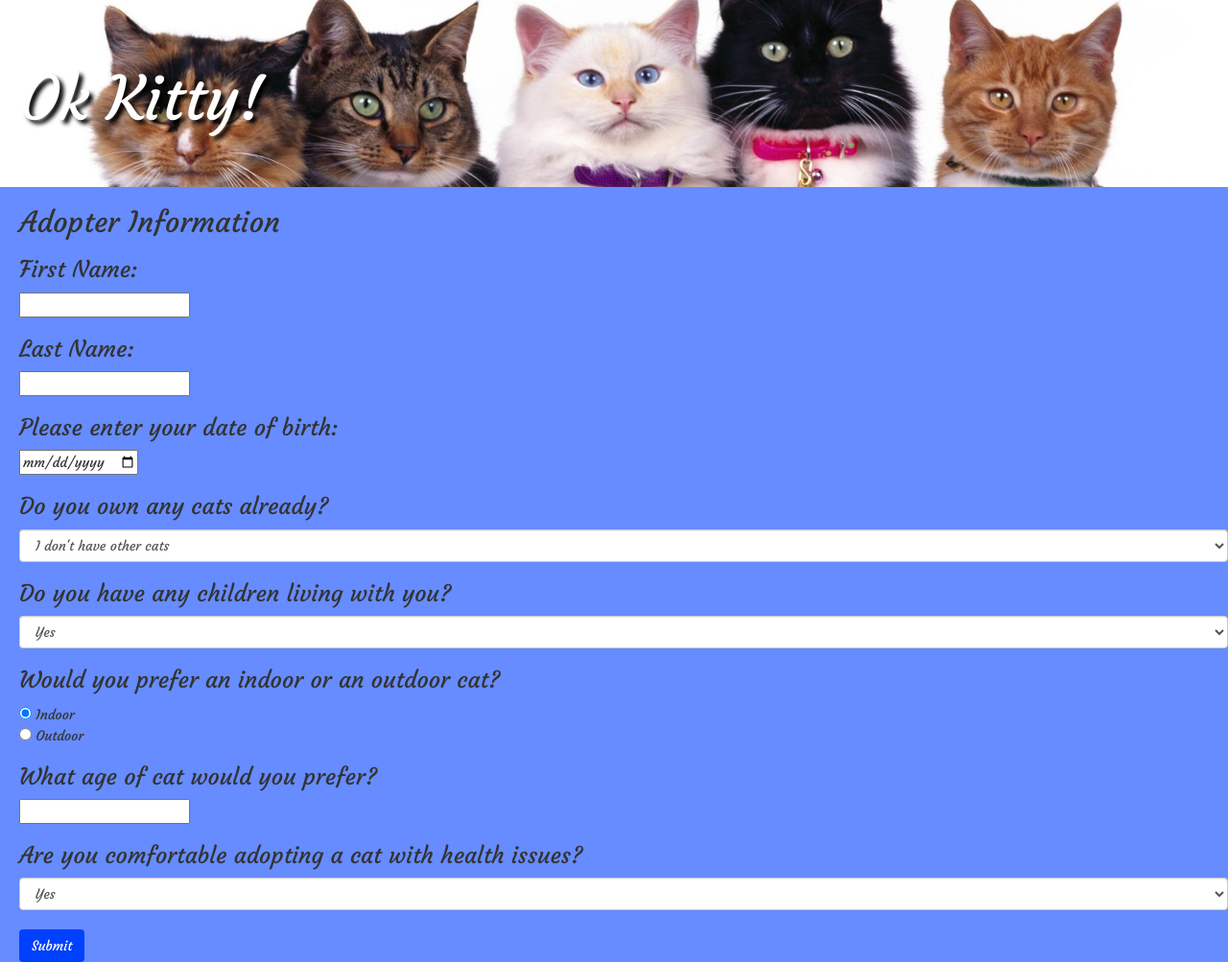
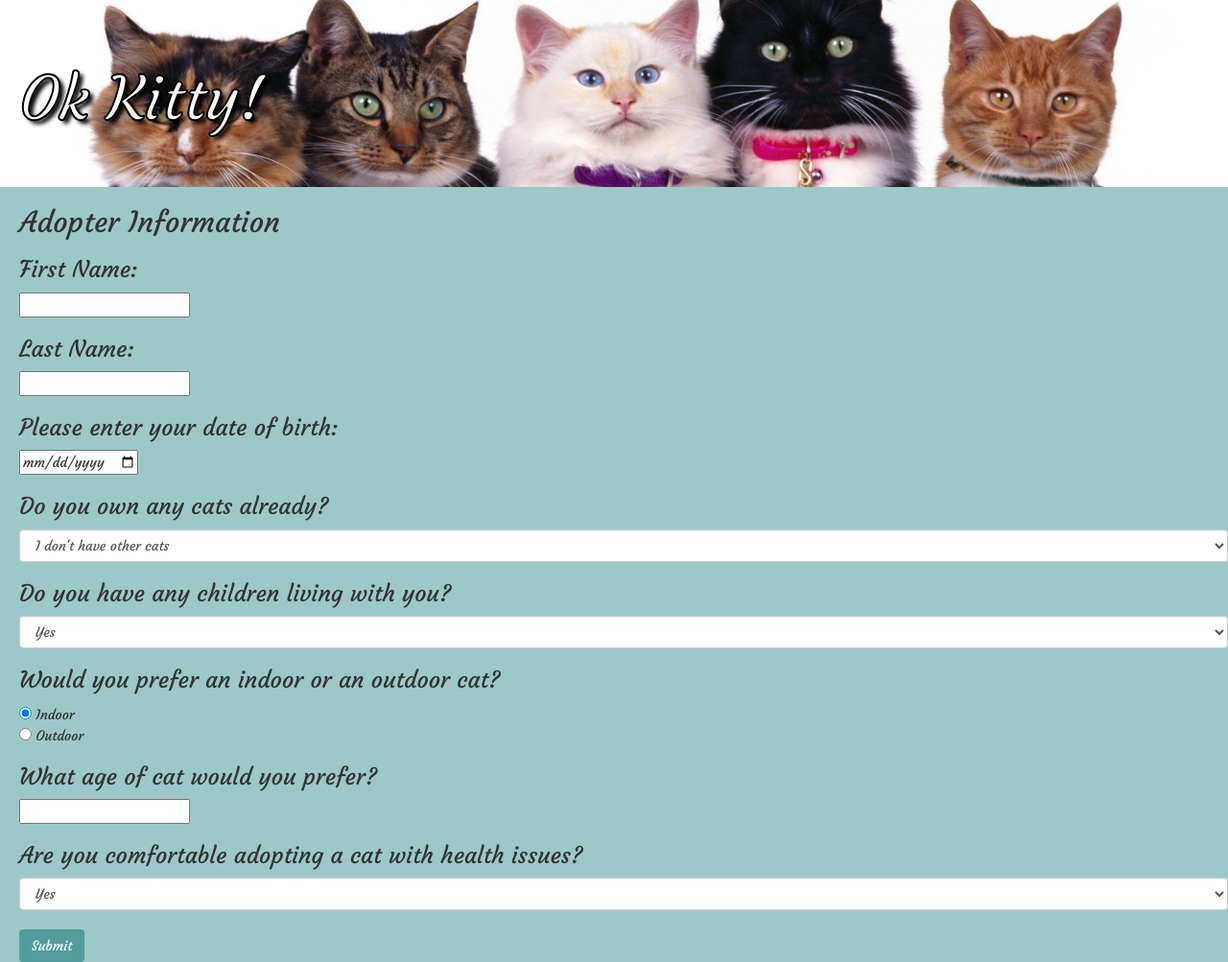
Before and after one commit to laurenposey/ok-kitty, a plain HTML site: page index.html in a window 1280 px wide. Shown: the whole page at 96% size. Drawn offline with Linux system fonts and the light colour scheme.

Commit message:
display new colors and pictures heading is prettified

```diff
--- a/css/landing.css
+++ b/css/landing.css
@@ -6,8 +6,9 @@
 
 h1 {
   font-family: 'Courgette', cursive;
-  text-shadow: white 0.3em 0.3em 0.3em;
-  color: black;
+  text-shadow: black 0.3em 0.3em 0.3em;
+  -webkit-text-stroke: 2px black;
+  color: white;
   font-size: 75px;
   margin-left: 15px;
 
@@ -38,3 +39,7 @@ h2 {
 body {
   background-color: #9DC8C8;
 }
+
+.btn {
+  background-color: #D1B6E1;
+}
--- a/css/styles.css
+++ b/css/styles.css
@@ -23,16 +23,17 @@ h2 {
   background-repeat: no-repeat;
   color: white;
   text-shadow: black 0.3em 0.3em 0.3em;
+  -webkit-text-stroke: 2px black;
 
 }
 
 body {
-  background-color: #668cff;
+  background-color: #9DC8C8;
 }
 
 .btn {
   margin-top: 20px;
-  background-color: #0040ff;
+  background-color: #519D9E;
   color: white;
 }
 
```
Also changed, not shown: landingpage.html (+5 -5 lines).
